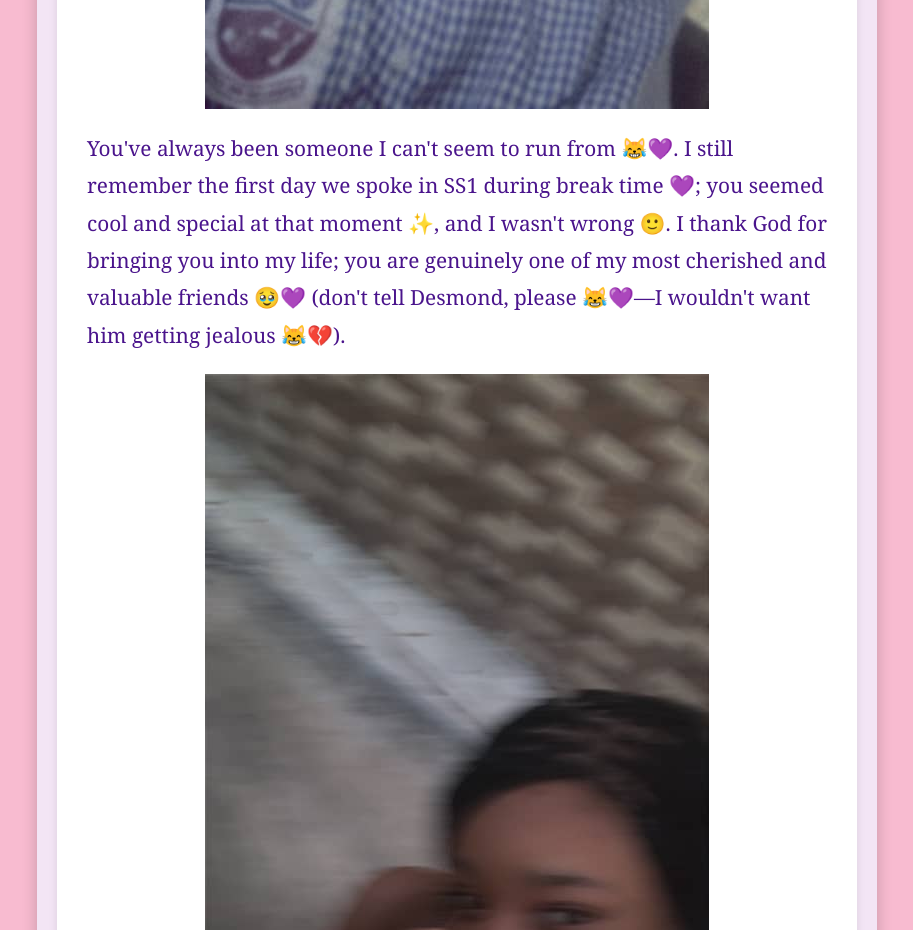
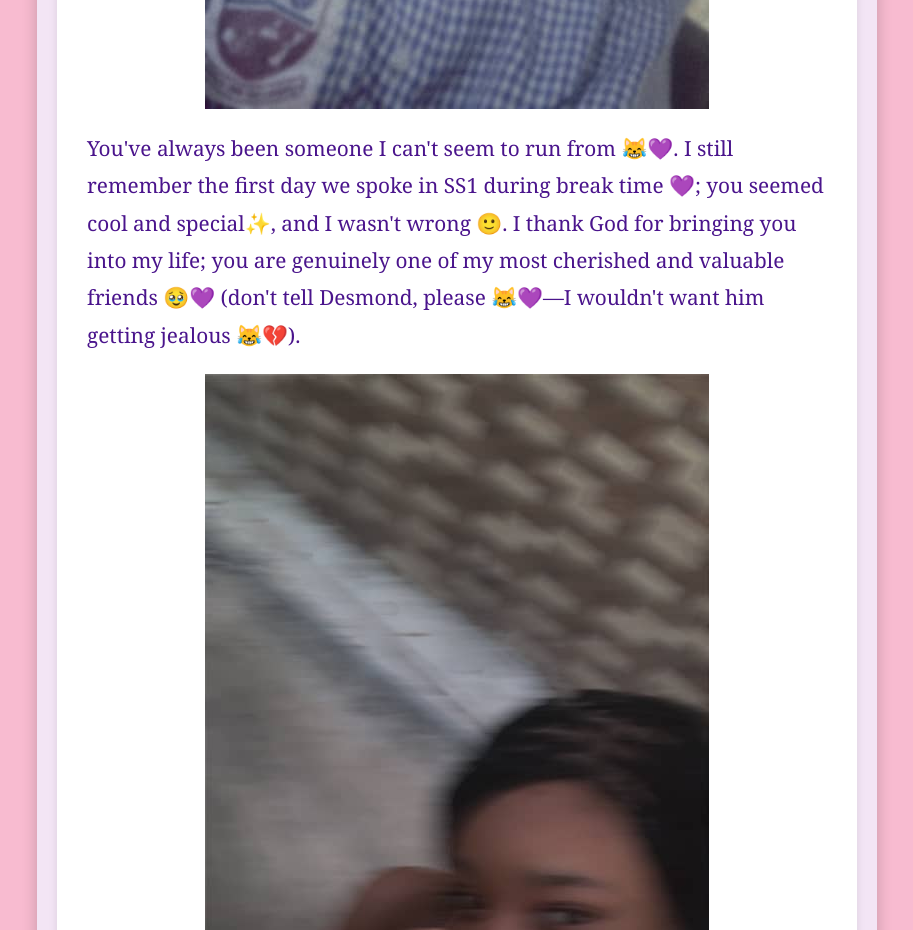
Before and after one commit to Ludociel111/breezyb, a plain HTML site: page index.html in a window 1280 px wide. Shown: the part 2323-3253 px from the top of the page, without its empty margins (183-1096 px from the left). Drawn offline with Linux system fonts and the light colour scheme.

Commit message:
Update index.html

```diff
--- a/index.html
+++ b/index.html
@@ -91,7 +91,7 @@
             <img src="IMG-20240918-WA0015.jpg" alt="Celebration Image 1">
             <p>I thank God for your 17 amazing years 🎉🎉 (they grow up so fast 🤧🤧). I pray that God fulfills all your heart’s desires 🙏💖 and that you always keep that beautiful smile on your face 🤭 (I’ve always loved your smile, by the way 🙈💜).</p>
             <img src="IMG-20240918-WA0010.jpg" alt="Celebration Image 2">
-            <p>You've always been someone I can't seem to run from 😹💜. I still remember the first day we spoke in SS1 during break time 💜; you seemed cool and special at that moment ✨, and I wasn't wrong 🙂. I thank God for bringing you into my life; you are genuinely one of my most cherished and valuable friends 🥹💜 (don't tell Desmond, please 😹💜—I wouldn't want him getting jealous 😹💔).</p>
+            <p>You've always been someone I can't seem to run from 😹💜. I still remember the first day we spoke in SS1 during break time 💜; you seemed cool and special✨, and I wasn't wrong 🙂. I thank God for bringing you into my life; you are genuinely one of my most cherished and valuable friends 🥹💜 (don't tell Desmond, please 😹💜—I wouldn't want him getting jealous 😹💔).</p>
             <img src="IMG-20240918-WA0013.jpg" alt="Celebration Image 3">
             <p>You’ve helped me in more ways than you’ll ever know 💡💪. From your sometimes terribly good advice 🎓, to your laughter 😆, to just being there when I need someone to talk to 🤗💜. I know I haven’t always been the perfect friend 🙈🙈, and I’ve made mistakes 😹💔. But there’s something about you that makes me want to be a better person and improve my life as a whole 🌟✨.</p>
             <img src="IMG-20240918-WA0012.jpg" alt="Celebration Image 4">
```
